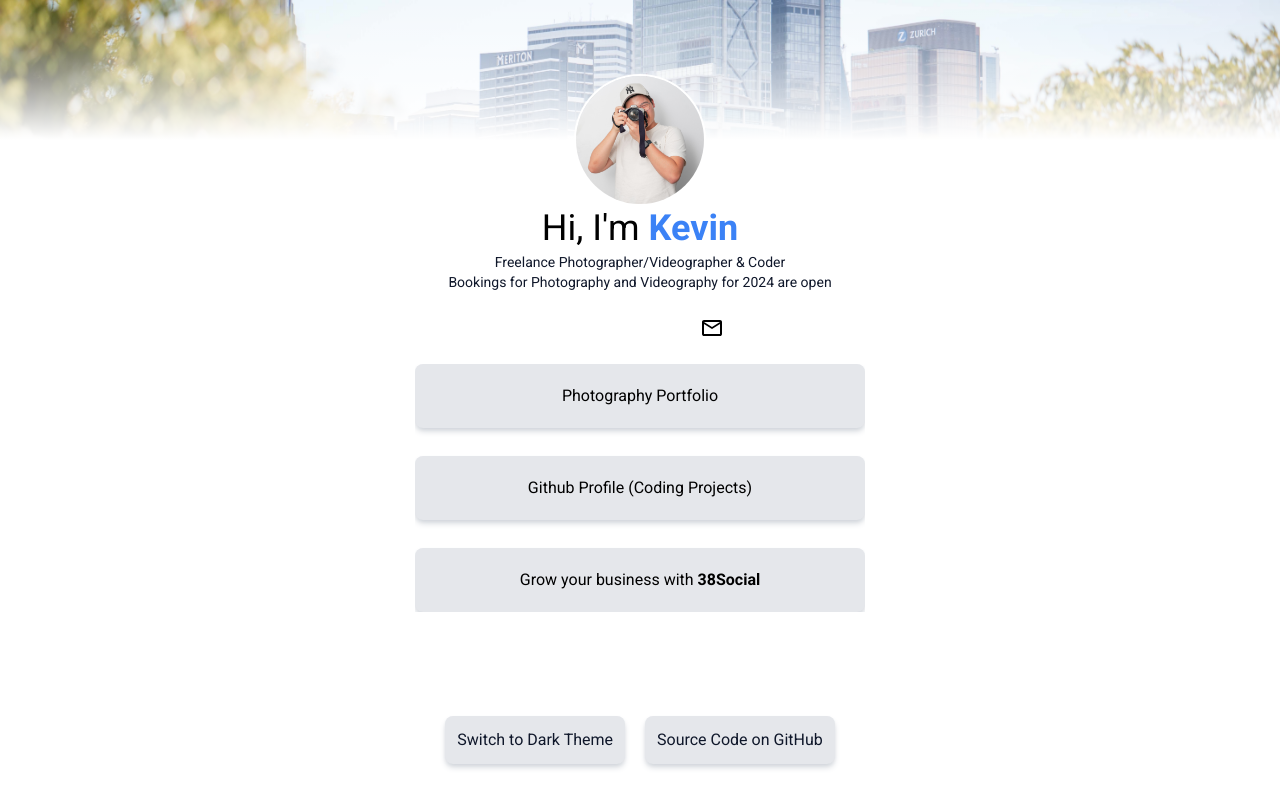
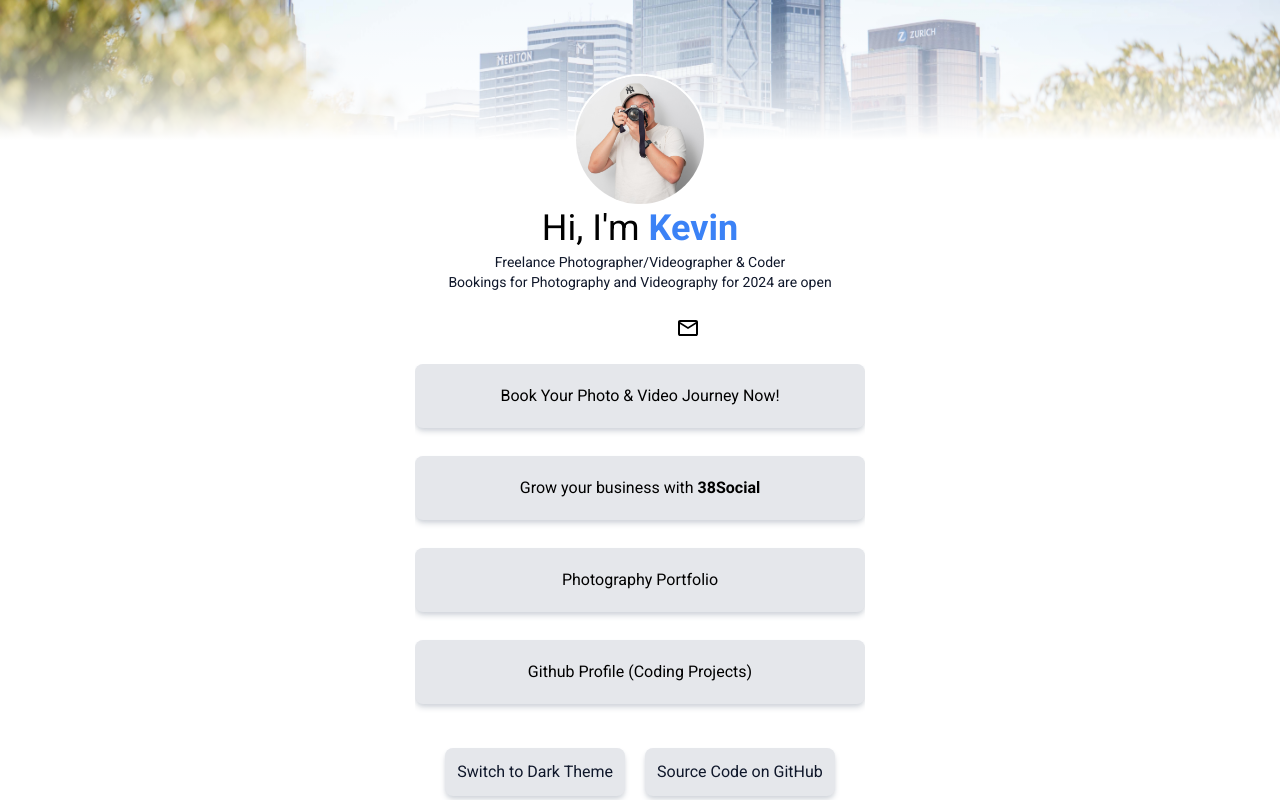
Before and after one commit to KevinSutandi/KevinSutandi, a Next.js app: page / in a window 1280 px wide. Built offline with nearby package versions, Linux system fonts and the light colour scheme; some icons are missing.

Commit message:
fixed card not showing shadows and added new card

```diff
--- a/src/components/FooterBar.tsx
+++ b/src/components/FooterBar.tsx
@@ -5,7 +5,7 @@ import FooterButton from './FooterBarComponents.tsx/FooterButton';
 export default function FooterBar() {
   const { theme, toggleTheme } = useContext(ThemeContext);
   return (
-    <div className=' p-5 mt-12 mb-5 z-20 flex flex-row gap-5 items-center justify-center w-full h-20 bg-white dark:bg-slate-900'>
+    <div className=' p-5 mt-12 mb-5 z-20 flex flex-row gap-5 items-center justify-center w-full bg-white dark:bg-slate-900'>
       <FooterButton
         ariaLabel='Switch Theme'
         onPress={toggleTheme}
--- a/src/components/ProfileSection.tsx
+++ b/src/components/ProfileSection.tsx
@@ -10,16 +10,19 @@ export default function ProfileSection() {
         <ProfileHeader />
         <DescriptionComponent />
         <ProfileIconSection />
-        <div className='w-auto mt-5 justify-center overflow-auto text-center z-10 flex flex-col gap-7 md:w-[450px]'>
+        <div className='w-auto pb-3 mt-5 justify-center overflow-auto text-center z-10 flex flex-col gap-7 md:w-[450px]'>
+          <ProfileCard href={'https://wa.me/+61412123138'}>
+            Book Your Photo & Video Journey Now!
+          </ProfileCard>
+          <ProfileCard href={'https://www.instagram.com/38social.au/'}>
+            Grow your business with <span className='font-bold'>38Social</span>
+          </ProfileCard>
           <ProfileCard href={'https://www.kevinsutandi.com'}>
             Photography Portfolio
           </ProfileCard>
           <ProfileCard href={'https://www.github.com/kevinsutandi'}>
             Github Profile (Coding Projects)
           </ProfileCard>
-          <ProfileCard href={'https://www.instagram.com/38social.au/'}>
-            Grow your business with <span className='font-bold'>38Social</span>
-          </ProfileCard>
         </div>
       </div>
     </>
--- a/src/components/ProfileSection/ProfileIconSection.tsx
+++ b/src/components/ProfileSection/ProfileIconSection.tsx
@@ -21,12 +21,6 @@ const ProfileIconSection = () => {
         color={iconColor}
       />
       <SocialMediaLink
-        href='https://wa.me/61412123138'
-        icon='ic:baseline-whatsapp'
-        label='WhatsApp Link'
-        color={iconColor}
-      />
-      <SocialMediaLink
         href='mailto:kevinesutandi@gmail.com'
         icon='material-symbols:mail-outline'
         label='Email Link'
```
